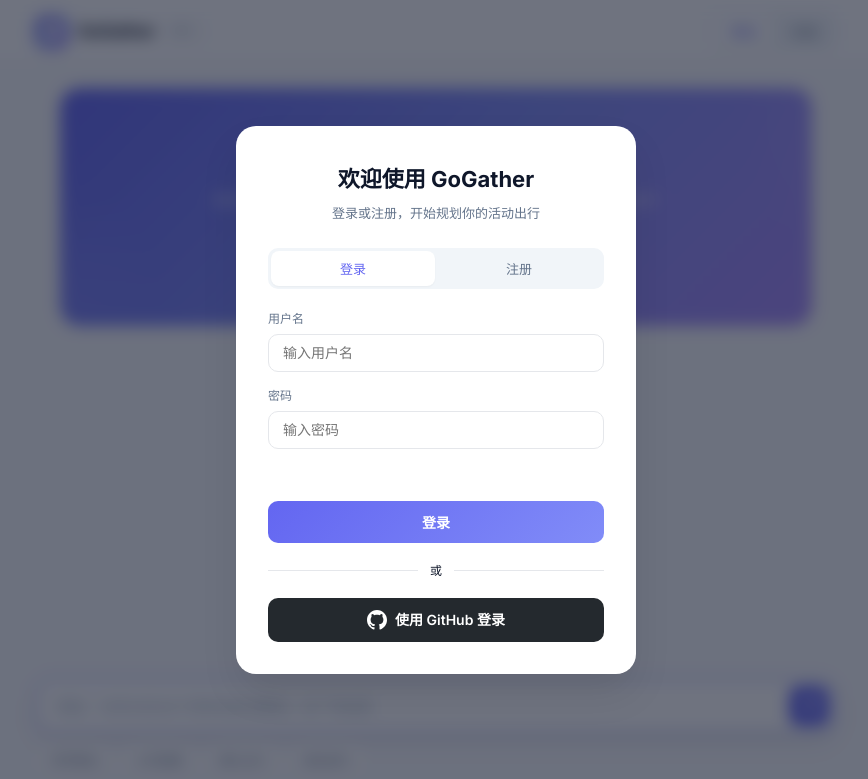
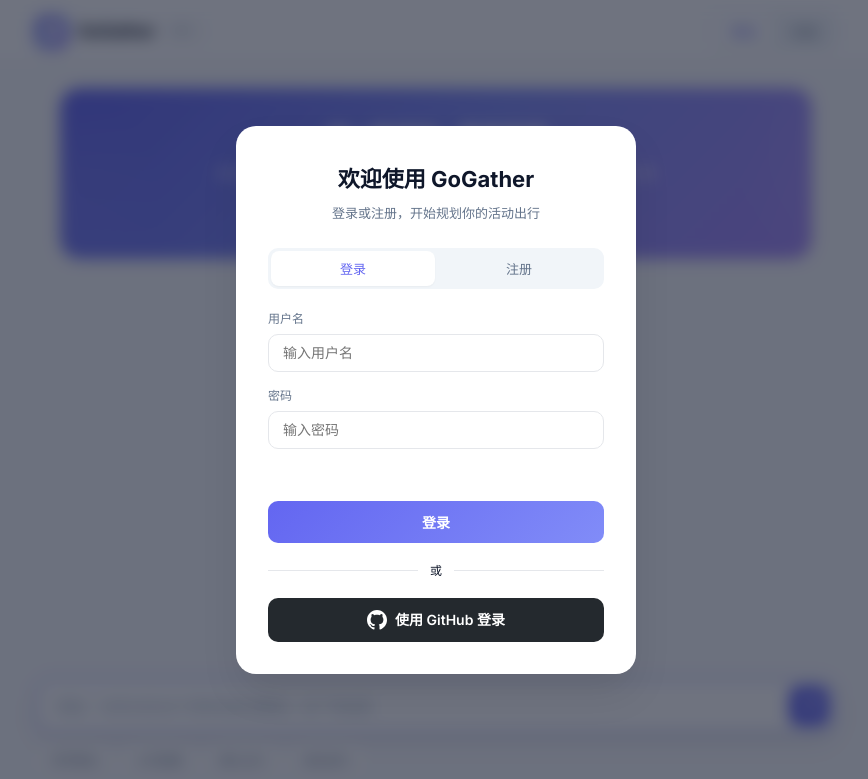
Before and after one commit to mikelgh/gogather, a website: page static/index.html in a window 1280 px wide. Shown: the whole page, without its empty margins (204-1072 px from the left). Drawn offline with Linux system fonts and the light colour scheme.

Commit message:
style: 压缩欢迎卡片尺寸至约 65%，让对话区域更早露出
- padding: 48/32/40 → 32/24/28
- 标题字号: 26px → 22px
- 副标题字号: 14px → 13px
- 标签间距: 20px → 16px
- 移动端同步缩小

```diff
--- a/static/index.html
+++ b/static/index.html
@@ -191,7 +191,7 @@ body {
 .welcome-card {
   background: linear-gradient(135deg, var(--primary) 0%, var(--primary-light) 50%, #a78bfa 100%);
   border-radius: var(--radius-xl);
-  padding: 48px 32px 40px;
+  padding: 32px 24px 28px;
   color: white;
   text-align: center;
   position: relative;
@@ -222,28 +222,28 @@ body {
 }
 
 .welcome-card h1 {
-  font-size: 26px;
+  font-size: 22px;
   font-weight: 700;
-  margin-bottom: 10px;
+  margin-bottom: 8px;
   position: relative;
   z-index: 1;
 }
 
 .welcome-card p {
   opacity: 0.9;
-  font-size: 14px;
+  font-size: 13px;
   max-width: 460px;
   margin: 0 auto;
   position: relative;
   z-index: 1;
-  line-height: 1.7;
+  line-height: 1.6;
 }
 
 .feature-pills {
   display: flex;
   gap: 8px;
   justify-content: center;
-  margin-top: 20px;
+  margin-top: 16px;
   flex-wrap: wrap;
   position: relative;
   z-index: 1;
@@ -1386,9 +1386,9 @@ body {
 @media (max-width: 640px) {
   .header { padding: 10px 16px; }
   .container { padding: 16px; padding-bottom: 140px; }
-  .welcome-card { padding: 32px 20px 28px; border-radius: var(--radius-lg); }
-  .welcome-card h1 { font-size: 22px; }
-  .welcome-card p { font-size: 13px; }
+  .welcome-card { padding: 24px 16px 20px; border-radius: var(--radius-lg); }
+  .welcome-card h1 { font-size: 20px; }
+  .welcome-card p { font-size: 12px; }
   .feature-pills { gap: 6px; }
   .feature-pill { font-size: 11px; padding: 4px 10px; }
   .budget-grid { grid-template-columns: repeat(2, 1fr); }
```
